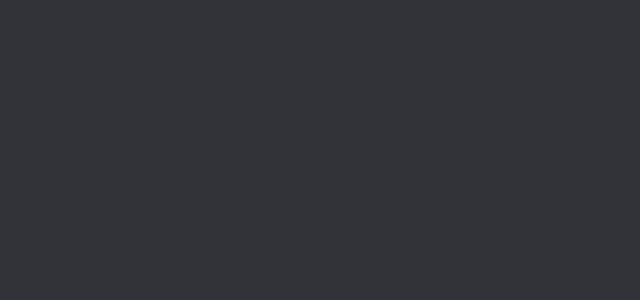
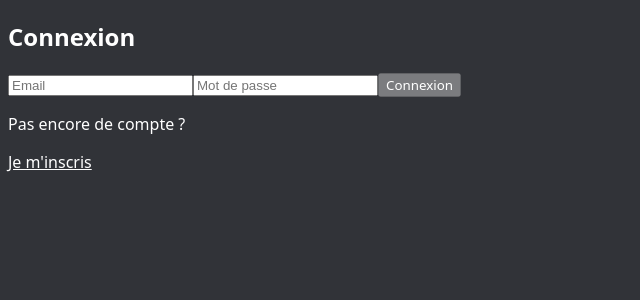
Before and after one commit to AlexisLyt/Metrolympiades, a Vue app: page /login in a window 1280 px wide. Before the commit this address had no page. Shown: the top 300 px of the page, without its empty margins (0-640 px from the left). Built offline with nearby package versions, Linux system fonts and the light colour scheme; the HTML template or start-up script is replaced by a standard one.

Commit message:
Add login system Fixed registration Fixed router

```diff
--- a/src/components/LoginForm.vue
+++ b/src/components/LoginForm.vue
@@ -1,13 +1,83 @@
 <script setup>
+import { ref, computed } from 'vue'
+import { useRouter } from 'vue-router'
 
+const router = useRouter()
+
+const email = ref('')
+const password = ref('')
+const incorrectAuth = ref(false)
+
+const isFormValid = computed(() => {
+  return !!email.value.trim() && !!password.value.trim()
+})
+
+const isLoading = ref(false)
+
+function login() {
+  isLoading.value = true
+
+  fetch('http://localhost:3000/auth/login', {
+    method: 'POST',
+    headers: {
+      'Content-Type': 'application/json',
+    },
+    body: JSON.stringify({
+      email: email.value,
+      password: password.value,
+    }),
+  })
+    .then((response) => {
+      if (response.ok) {
+        console.log('Login successful')
+        return response.json()
+      } else {
+        console.log('Login failed')
+        incorrectAuth.value = true
+        return Promise.reject('Login failed')
+      }
+    })
+    .then((data) => {
+      localStorage.setItem('user', JSON.stringify(data))
+      router.push('/')
+    })
+    .catch((error) => {
+      console.error('Error:', error)
+    })
+    .finally(() => {
+      isLoading.value = false
+    })
+}
 </script>
 
 <template>
   <h2 class="text-center">Connexion</h2>
-  <form action="" class="flex flex-col gap-4">
-    <input class="p-2 rounded" type="email" name="UserEmail" id="user_email" placeholder="Email" />
-    <input class="p-2 rounded" type="password" name="UserPassword" id="user_password" placeholder="Mot de passe" />
-    <button class="bg-blue p-2 border rounded-lg" type="submit">Connexion</button>
+  <form @submit.prevent="login" class="flex flex-col gap-4">
+    <input
+      class="p-2 rounded"
+      type="email"
+      name="UserEmail"
+      id="user_email"
+      v-model="email"
+      placeholder="Email"
+    />
+    <input
+      class="p-2 rounded"
+      type="password"
+      name="UserPassword"
+      id="user_password"
+      v-model="password"
+      placeholder="Mot de passe"
+    />
+    <p class="m-0 text-red text-center" v-if="incorrectAuth">Email ou mot de passe incorrect</p>
+    <button
+      class="p-2 border rounded-lg"
+      :class="{ 'bg-blue': isFormValid, 'bg-gray-400 cursor-not-allowed': !isFormValid }"
+      :disabled="!isFormValid || isLoading"
+      type="submit"
+    >
+      Connexion
+    </button>
   </form>
   <div class="flex gap-3 mt-2">
     <p class="m-0">Pas encore de compte ?</p>
--- a/src/components/RegisterForm.vue
+++ b/src/components/RegisterForm.vue
@@ -10,6 +10,7 @@ const email = ref('')
 const password = ref('')
 
 const isLoading = ref(false)
+const alreadyRegistered = ref(false)
 
 const isFormValid = computed(() => {
   return !!username.value.trim() && !!teamName.value.trim() && !!email.value.trim() && !!password.value.trim()
@@ -33,8 +34,12 @@ function register () {
   .then((response) => {
     if (response.ok) {
       return response.json()
+    } else if (response.status === 400) {
+      alreadyRegistered.value = true
+      return Promise.reject('User already registered')
     } else {
-      throw new Error('error during registration')
+      console.log('Registration failed')
+      return Promise.reject('Registration failed')
     }
   })
   .then((data) => {
@@ -57,6 +62,7 @@ function register () {
     <input  class="p-2 rounded" type="text" name="TeamName" id="team_name" v-model="teamName" placeholder="Nom d'équipe">
     <input class="p-2 rounded" type="email" name="UserEmail" id="user_email" v-model="email" placeholder="Email" />
     <input class="p-2 rounded" type="password" name="UserPassword" id="user_password" v-model="password" placeholder="Mot de passe" />
+    <p class="m-0 text-red text-center" v-if="alreadyRegistered">Vous êtes déjà inscrit</p>
     <button
       class="p-2 border rounded-lg"
       :class="{'bg-blue': isFormValid, 'bg-gray-400 cursor-not-allowed': !isFormValid}"
@@ -73,6 +79,6 @@ function register () {
   </form>
   <div class="flex gap-3 mt-2">
     <p class="m-0">Déjà inscrit ?</p>
-    <router-link to="/">Me connecter</router-link>
+    <router-link to="/login">Me connecter</router-link>
   </div>
 </template>
--- a/src/router/index.js
+++ b/src/router/index.js
@@ -6,8 +6,8 @@ const router = createRouter({
   history: createWebHistory(import.meta.env.BASE_URL),
   routes: [
     {
-      path: '/',
-      name: 'home',
+      path: '/login',
+      name: 'login',
       component: LoginView,
     },
     {
```
